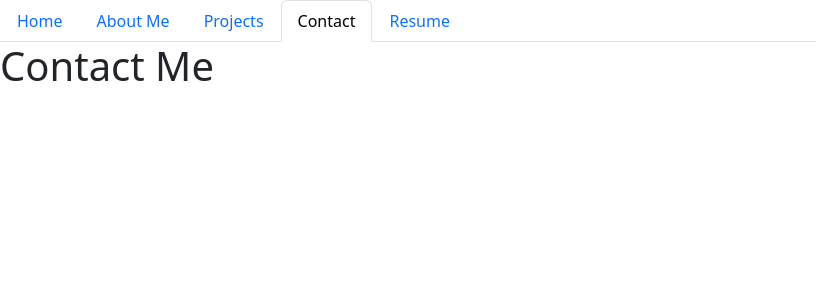
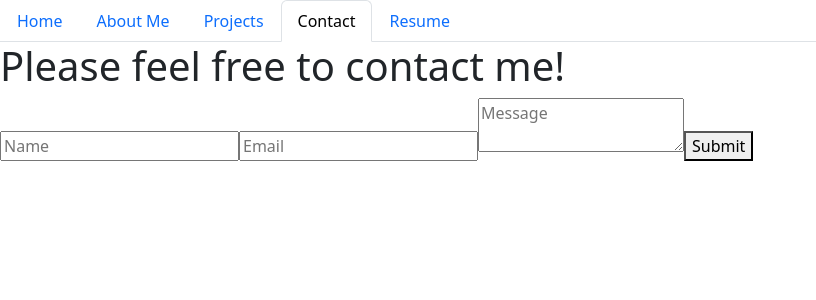
Before and after one commit to ChristopherP-C/My-Portfolio, a React (Vite) app: page /Contact in a window 1280 px wide. Shown: the top 300 px of the page, without its empty margins (0-816 px from the left). Built offline with nearby package versions, Linux system fonts and the light colour scheme.

Commit message:
added contact form

```diff
--- a/src/pages/Contact.tsx
+++ b/src/pages/Contact.tsx
@@ -1,7 +1,73 @@
+import { useState } from "react";
+import validateEmail from "../utils/helper.ts";
+
 export default function Contact() {
+
+    const [email, setEmail] = useState('');
+    const [name, setName] = useState('');
+    const [message, setMessage] = useState('');
+    const [errorMessage, setErrorMessage] = useState('');
+
+    const handleInputChange = (e: React.ChangeEvent<HTMLInputElement | HTMLTextAreaElement>) => {
+        e.preventDefault();
+        const { name: inputType, value: inputValue } = e.target;
+
+        if (inputType === 'email') {
+            setEmail(inputValue);
+        } else if (inputType === 'name') {
+            setName(inputValue);
+        } else {
+            setMessage(inputValue);
+        }
+    };
+
+    const handleFormSubmit = (e: React.FormEvent<HTMLFormElement>) => {
+        e.preventDefault();
+
+        if(!validateEmail(email)) {
+            setErrorMessage('Please provide a valid email address');
+            return;
+        }
+
+        setEmail('');
+        setName('');
+        setMessage('');
+        setErrorMessage('Message sent, thank you!');
+    };
+
     return (
         <div>
-            <h1>Contact Me</h1>
+            <h1>Please feel free to contact me!</h1>
+            <section>
+                <form onSubmit={handleFormSubmit}>
+                    <input
+                    value={name}
+                    name='name'
+                    onChange={handleInputChange}
+                    type='text'
+                    placeholder='Name'
+                    />
+                    <input
+                    value={email}
+                    name='email'
+                    onChange={handleInputChange}
+                    type='email'
+                    placeholder='Email'
+                    />
+                    <textarea
+                    value={message}
+                    name='message'
+                    onChange={handleInputChange}
+                    placeholder='Message'
+                    />
+                    <button type='submit'>Submit</button>
+                    </form>
+                    {errorMessage && (
+                        <div>
+                            <p>{errorMessage}</p>
+                        </div>
+                    )}
+            </section>
         </div>
     );
 };
--- /dev/null
+++ b/src/utils/helper.ts
@@ -0,0 +1,4 @@
+export default function validateEmail(email: string) {
+    const re = /^(([^<>()[\]\\.,;:\s@"]+(\.[^<>()[\]\\.,;:\s@"]+)*)|(".+"))@((\[[0-9]{1,3}\.[0-9]{1,3}\.[0-9]{1,3}\.[0-9]{1,3}\])|(([a-zA-Z\-0-9]+\.)+[a-zA-Z]{2,}))$/;
+    return re.test(String(email).toLowerCase());
+  }
```
Also changed, not shown: src/components/portfolio.tsx (deleted), src/utils/time.tsx (renamed from src/components/time.tsx).
